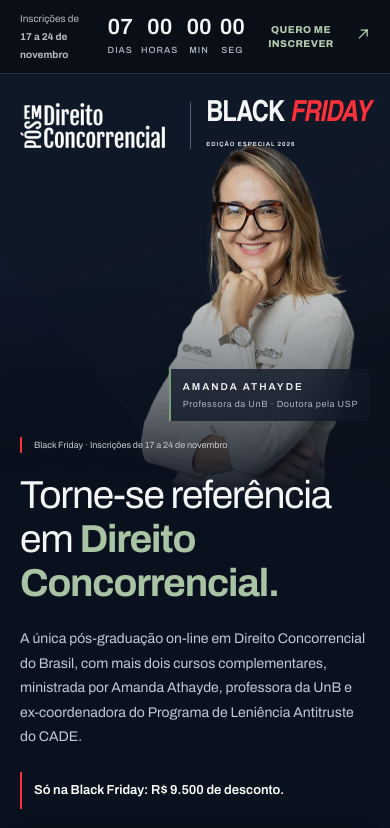
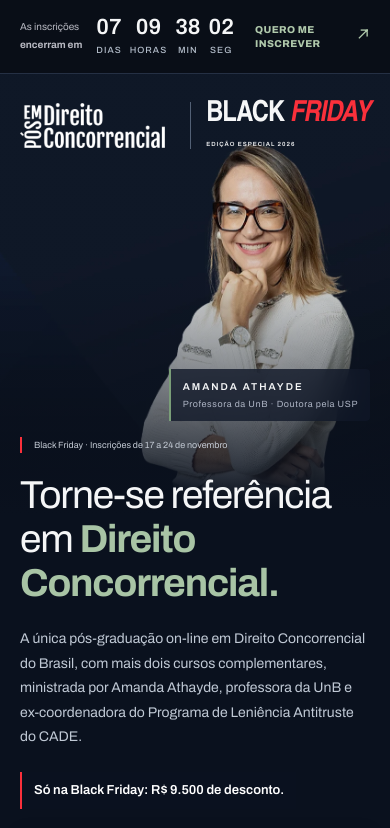
Before and after one commit to verus-std/amanda-athayde-black-friday, a plain HTML site: page prototipo-black-friday-v2.html in a window 390 px wide. Shown: the top 828 px of the page. Drawn offline with Linux system fonts and the light colour scheme; a web font is replaced by a local one.

Commit message:
Activate deadline countdown and checkout for Black Friday V2

```diff
--- a/prototipo-black-friday-v2.html
+++ b/prototipo-black-friday-v2.html
@@ -41,15 +41,18 @@ body{font-size:16px;line-height:1.8}h1,h2,h3{font-family:var(--body);text-transf
 .print-modal-head h2{font:500 16px var(--body);letter-spacing:0}.print-modal-close{padding:10px 14px;border:1px solid #526875;border-radius:4px;background:#1a293c;color:#fff;font:500 14px var(--body);cursor:pointer}
 .print-modal-close:focus-visible{outline:2px solid #a8c4a5;outline-offset:2px}.print-modal-image{display:block;width:100%;height:auto;margin:auto}body.print-modal-open{overflow:hidden}
 @media(max-width:767px){.print-modal{width:calc(100% - 12px);max-height:96dvh}.print-modal-head{padding:8px 12px}}
+
+a.btn{text-decoration:none;cursor:pointer}.installment-note{font-size:12px;color:#afbbc7;margin:8px auto 16px}.offer .now{font-size:clamp(42px,4.5vw,64px);white-space:nowrap}.offer .now small{white-space:normal}
+@media(max-width:360px){.offer .now{font-size:38px}}
 </style>
 </head>
 <body>
 
 <div class="bar" role="region" aria-label="Contagem regressiva">
  <div class="wrap">
-  <div><small id="lbl">Inscrições de<br><strong>17 a 24 de novembro</strong></small>
-   <div class="cd"><span id="d">07<i>dias</i></span><span id="h">00<i>horas</i></span><span id="m">00<i>min</i></span><span id="s">00<i>seg</i></span></div></div>
-  <button type="button" class="btn" aria-disabled="true">Quero me inscrever</button>
+  <div><small id="lbl">As inscrições<br><strong>encerram em</strong></small>
+   <div class="cd"><span id="d">00<i>dias</i></span><span id="h">00<i>horas</i></span><span id="m">00<i>min</i></span><span id="s">00<i>seg</i></span></div></div>
+  <a class="btn" href="https://pay.hotmart.com/M108466169M">Quero me inscrever</a>
  </div>
 </div>
 
@@ -60,7 +63,7 @@ body{font-size:16px;line-height:1.8}h1,h2,h3{font-family:var(--body);text-transf
   <h1>Torne-se referência em <em>Direito Concorrencial.</em></h1>
   <p>A única pós-graduação on-line em Direito Concorrencial do Brasil, com mais dois cursos complementares, ministrada por Amanda Athayde, professora da UnB e ex-coordenadora do Programa de Leniência Antitruste do CADE.</p>
   <p><strong>Só na Black Friday: R$ 9.500 de desconto.</strong></p>
-  <button type="button" class="btn big" aria-disabled="true">Quero me inscrever agora</button>
+  <a class="btn big" href="https://pay.hotmart.com/M108466169M">Quero me inscrever agora</a>
   <p class="fine">Condição especial válida até 24 de novembro.</p>
  </div>
 <div class="hero-name">AMANDA ATHAYDE<small>Professora da UnB · Doutora pela USP</small></div></header>
@@ -80,7 +83,7 @@ body{font-size:16px;line-height:1.8}h1,h2,h3{font-family:var(--body);text-transf
  <div><span class="eyebrow">01 / Sua próxima etapa</span><h2>Direito Concorrencial exige mais do que conhecer a lei.</h2></div><div>
   <p class="lead">É preciso entender mercados, avaliar riscos e dominar os instrumentos que decidem casos reais: atos de concentração, condutas, acordos de leniência e TCC.</p>
   <p>Nesta formação você estuda o antitruste de ponta a ponta, com a pós-graduação completa e cursos complementares em um só acesso. O resultado: mais segurança, mais autoridade e um diferencial claro no mercado jurídico.</p>
-  <button type="button" class="btn" aria-disabled="true">Quero me inscrever</button>
+  <a class="btn" href="https://pay.hotmart.com/M108466169M">Quero me inscrever</a>
  </div>
 </div></section>
 
@@ -119,7 +122,7 @@ body{font-size:16px;line-height:1.8}h1,h2,h3{font-family:var(--body);text-transf
    <div>É servidor público, mesmo de fora da área jurídica, e atua ou quer atuar no CADE ou na defesa da concorrência.</div>
    <div>Quer estudar temas atuais: mercados digitais, inteligência artificial, compliance e acordos sancionadores.</div>
   </div>
-  <button type="button" class="btn" aria-disabled="true">Quero me inscrever</button>
+  <a class="btn" href="https://pay.hotmart.com/M108466169M">Quero me inscrever</a>
  </div>
 </section>
 
@@ -132,7 +135,7 @@ body{font-size:16px;line-height:1.8}h1,h2,h3{font-family:var(--body);text-transf
    <figure class="testimonial-print"><button type="button" class="print-zoom" data-print="assets/v2/depoimento-3.png" aria-label="Ampliar depoimento 3"><img src="assets/v2/depoimento-3.png" alt="Depoimento 3: mensagem original enviada à professora Amanda Athayde" loading="lazy"><span>Ampliar para ler ↗</span></button></figure>
    <figure class="testimonial-print"><button type="button" class="print-zoom" data-print="assets/v2/depoimento-4.png" aria-label="Ampliar depoimento 4"><img src="assets/v2/depoimento-4.png" alt="Depoimento 4: mensagem original enviada à professora Amanda Athayde" loading="lazy"><span>Ampliar para ler ↗</span></button></figure>
   </div>
-  <button type="button" class="btn" aria-disabled="true">Quero me inscrever</button>
+  <a class="btn" href="https://pay.hotmart.com/M108466169M">Quero me inscrever</a>
  </div>
 </section>
 
@@ -140,7 +143,7 @@ body{font-size:16px;line-height:1.8}h1,h2,h3{font-family:var(--body);text-transf
  <div class="wrap grid">
   <div class="photo"><img src="assets/amanda-athayde-bio.jpg" alt="Amanda Athayde" width="760" height="939"></div>
   <div>
-   <span class="eyebrow">05 / Conheça sua professora</span><h2>Aprenda com quem une academia, prática e Estado.</h2>
+   <span class="eyebrow">05 / Conheça sua professora</span><h2>Aprenda com quem une experiência acadêmica, profissional e institucional</h2>
    <p>Amanda Athayde é professora de Direito na Universidade de Brasília (UnB), onde foi aprovada em primeiro lugar no concurso público, e doutora em Direito Comercial pela USP.</p>
    <ul class="creds">
     <li>Ex-coordenadora do Programa de Leniência Antitruste do CADE e ex-Subsecretária de Defesa Comercial e Interesse Público.</li>
@@ -148,7 +151,7 @@ body{font-size:16px;line-height:1.8}h1,h2,h3{font-family:var(--body);text-transf
     <li>Autora de nove livros, organizadora de quinze obras e de centenas de artigos.</li>
     <li>Vencedora do Concurrences Antitrust Writing Awards em 2024, 2025 e 2026.</li>
    </ul>
-   <button type="button" class="btn" aria-disabled="true">Quero aprender com a Amanda</button>
+   <a class="btn" href="https://pay.hotmart.com/M108466169M">Quero aprender com a Amanda</a>
   </div>
  </div>
 </section>
@@ -164,10 +167,10 @@ body{font-size:16px;line-height:1.8}h1,h2,h3{font-family:var(--body);text-transf
   </div>
   </div><div class="offer-card"><span class="eyebrow">Condição exclusiva · 17 a 24 NOV</span><div class="old">De R$ 18.497,00</div>
   <div class="por">Na Black Friday, você leva tudo por</div>
-  <p class="now"><small>12x de</small> R$ xxx</p>
-  <div class="or">ou <strong>R$ 8.997,00</strong></div>
+  <p class="now"><small>12x de</small> R$ 930,50</p><p class="installment-note">Parcelamento com acréscimo. Total: R$ 11.166,00.</p>
+  <div class="or">ou <strong>R$ 8.997,00 à vista</strong></div>
   <div class="save">R$ 9.500 de desconto</div><br>
-  <button type="button" class="btn big" aria-disabled="true">Quero me inscrever agora</button>
+  <a class="btn big" href="https://pay.hotmart.com/M108466169M">Quero me inscrever agora</a>
   <p class="fine">Inscrições de 17 a 24 de novembro.</p></div>
  </div>
 </section>
@@ -186,7 +189,7 @@ body{font-size:16px;line-height:1.8}h1,h2,h3{font-family:var(--body);text-transf
  <div class="wrap">
   <h2>Sua vez de ir além na atuação em Direito Concorrencial.</h2>
   <p>R$ 9.500 de desconto até 24 de novembro. Depois disso, a condição especial acaba.</p>
-  <button type="button" class="btn big" aria-disabled="true">Quero me inscrever agora</button>
+  <a class="btn big" href="https://pay.hotmart.com/M108466169M">Quero me inscrever agora</a>
  </div>
 </section>
 
@@ -198,6 +201,24 @@ body{font-size:16px;line-height:1.8}h1,h2,h3{font-family:var(--body);text-transf
  <img class="print-modal-image" alt="">
 </dialog>
 <script>
+(() => {
+ const deadline = Date.parse('2026-11-24T23:59:59-03:00');
+ const units = [['d',86400],['h',3600],['m',60],['s',1]];
+ const labels = {d:'dias',h:'horas',m:'min',s:'seg'};
+ let timer;
+ function tick(){
+  let remaining = Math.max(0, Math.ceil((deadline-Date.now())/1000));
+  const expired = remaining === 0;
+  for (const [id, seconds] of units){
+   const amount = Math.floor(remaining/seconds); remaining %= seconds;
+   document.getElementById(id).innerHTML = String(amount).padStart(2,'0')+'<i>'+labels[id]+'</i>';
+  }
+  if(expired){document.getElementById('lbl').textContent='Condição encerrada';if(timer)clearInterval(timer);}
+ }
+ tick();timer=setInterval(tick,1000);
+ document.addEventListener('visibilitychange',()=>{if(!document.hidden)tick();});
+})();
+
 (() => {
  const modal = document.getElementById('print-modal');
  const image = modal.querySelector('.print-modal-image');
```
